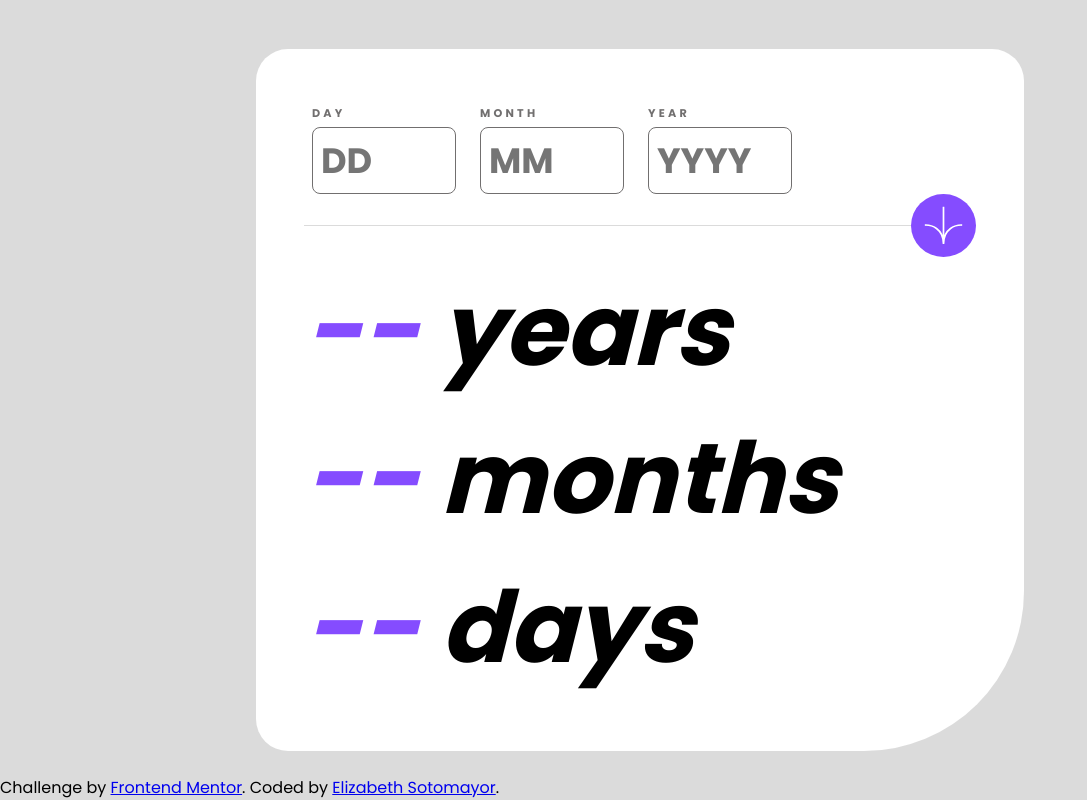
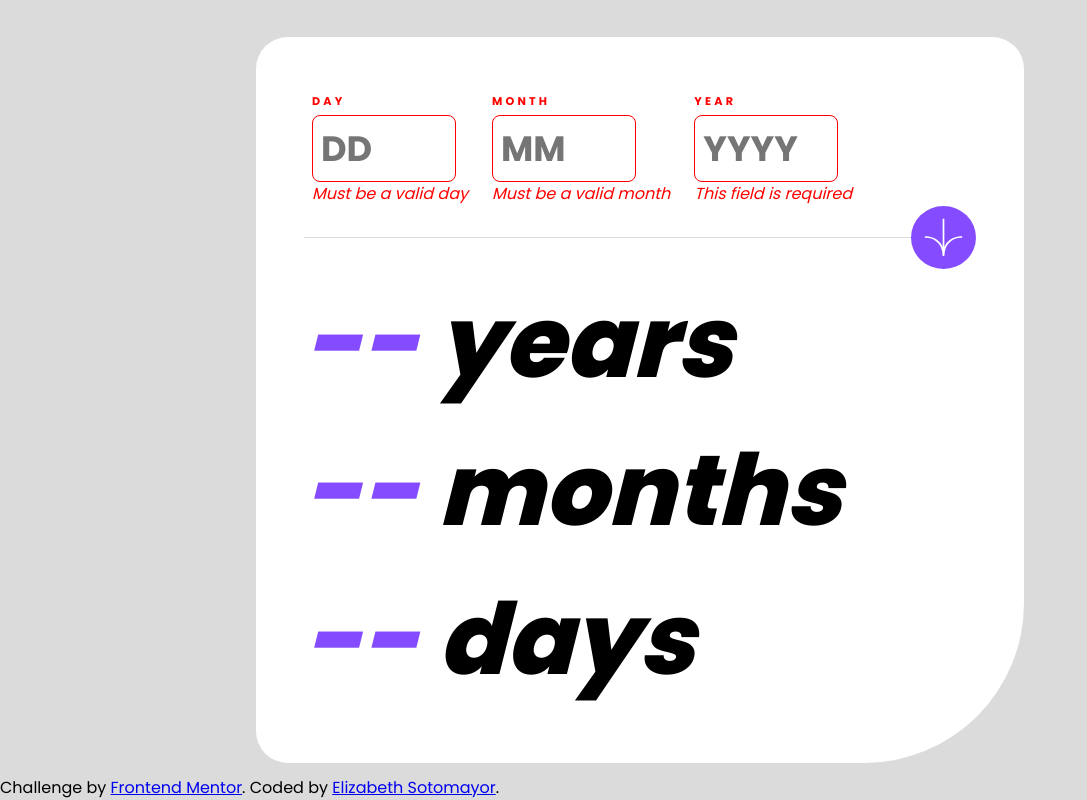
Before and after one commit to elizabethrsotomayor/age-calculator-app, a plain HTML site: page index.html in a window 1280 px wide. Both pictures are taken after a click on the button 943 px from the left and 225 px from the top of the page. Shown: the whole page, without its empty margins (0-1087 px from the left). Drawn offline with Linux system fonts and the light colour scheme.

Commit message:
finish form validation and styling

```diff
--- a/assets/css/styles.css
+++ b/assets/css/styles.css
@@ -80,6 +80,10 @@
     height: 1px;
     border: none;
     background-color: hsl(0, 0%, 86%);
+  }
+
+  .headings {
+    font-weight: 800;
   }
 
   .values {
--- a/assets/js/script.js
+++ b/assets/js/script.js
@@ -7,6 +7,13 @@ const calcBtn = document.getElementById("calc-btn");
 const dayDisp = document.getElementById("days-value");
 const monthsDisp = document.getElementById("months-value");
 const yearsDisp = document.getElementById("years-value");
+const errDay = document.getElementById("error-day");
+const errMonth = document.getElementById("error-month");
+const errYear = document.getElementById("error-year");
+const dayLabel = document.getElementById("day-label");
+const monthLabel = document.getElementById("month-label");
+const yearLabel = document.getElementById("year-label");
+
 let day_value, month_value, year_value;
 
 calcBtn.addEventListener("click", retrieveValues);
@@ -15,10 +22,6 @@ function retrieveValues(e) {
     day_value = +day.value;
     month_value = +month.value - 1; // Date objects 0-indexed
     year_value = +year.value;
-
-    console.log(day_value);
-    console.log(month_value);
-    console.log(year_value);
 
     const now = new Date();
     const past = new Date(year_value, month_value, day_value);
@@ -30,14 +33,72 @@ function retrieveValues(e) {
 
 function isValidInput(d,m,y) {
     const i = new Date(y, m, d);
-    const curYear = new Date().getFullYear;
+    const curYear = new Date().getFullYear();
 
-    if (d < 1 || d > 31 || m < 1 || m > 12 || y > curYear) {
-        alert("Please enter a valid date")
-        return false;
+    let res = false;
+
+    if (d === 0 || m === 0 || y > curYear) {
+      if (d === 0) {
+        errDay.textContent = "This field is required";
+        errDay.style.color = "red";
+        errDay.style.fontStyle = "italic";
+        dayLabel.style.color = "red";
+        day.style.border = "1px solid red";
+      }
+
+      if (m === -1) {
+        errMonth.textContent = "This field is required";
+        errMonth.style.color = "red";
+        errMonth.style.fontStyle = "italic";
+        monthLabel.style.color = "red";
+        month.style.border = "1px solid red";
+      }
+
+      if (y === 0) {
+        errYear.textContent = "This field is required";
+        errYear.style.color = "red";
+        errYear.style.fontStyle = "italic";
+        yearLabel.style.color = "red";
+        year.style.border = "1px solid red";
+      }
+
+      if (d < 1 || d > 31) {
+        errDay.textContent = "Must be a valid day";
+        errDay.style.color = "red";
+        errDay.style.fontStyle = "italic";
+        dayLabel.style.color = "red";
+      }
+
+      if (m < 1 || m > 12) {
+        errMonth.textContent = "Must be a valid month";
+        errMonth.style.color = "red";
+        errMonth.style.fontStyle = "italic";
+        monthLabel.style.color = "red";
+        month.style.border = "1px solid red"
+      }
+
+      if (y > curYear) {
+        errYear.textContent = "Year cannot be in the future";
+        errYear.style.color = "red";
+        errYear.style.fontStyle = "italic";
+        yearLabel.style.color = "red";
+        year.style.border = "1px solid red"
+      }
     } else {
-        return true;
+      errDay.textContent = "";
+      errMonth.textContent = "";
+      errYear.textContent = "";
+      dayLabel.style.color = "hsl(0, 1%, 44%)";
+      monthLabel.style.color = "hsl(0, 1%, 44%)";
+      yearLabel.style.color = "hsl(0, 1%, 44%)";
+      day.style.border = "1px solid hsl(0, 1%, 44%)";
+      month.style.border = "1px solid hsl(0, 1%, 44%)";
+      year.style.border = "1px solid hsl(0, 1%, 44%)";
+
+      res = true;
     }
+
+    return res;
 }
 
 function calcTime(startingDate, endingDate) {
--- a/index.html
+++ b/index.html
@@ -16,18 +16,21 @@
     <div class="card">
       <div class="inputs">
         <div class="input input-day">
-          <label class="labels" for="day">Day</label>
+          <label id="day-label" class="labels" for="day">Day</label>
           <input id="day" type="text" class="textfield" placeholder="DD"/>
+          <span id="error-day"></span>
         </div>
 
         <div class="input input-month">
-          <label class="labels" for="month">Month</label>
+          <label id="month-label" class="labels" for="month">Month</label>
           <input id="month" type="text" class="textfield" placeholder="MM"/>
+          <span id="error-month"></span>
         </div>
 
         <div class="input input-year">
-          <label class="labels" for="year">Year</label>
+          <label id="year-label" class="labels" for="year">Year</label>
           <input id="year" type="text" class="textfield" placeholder="YYYY"/>
+          <span id="error-year"></span>
         </div>
       </div>
 
```
Also changed, not shown: Screenshot.png (added), 1 other file.
